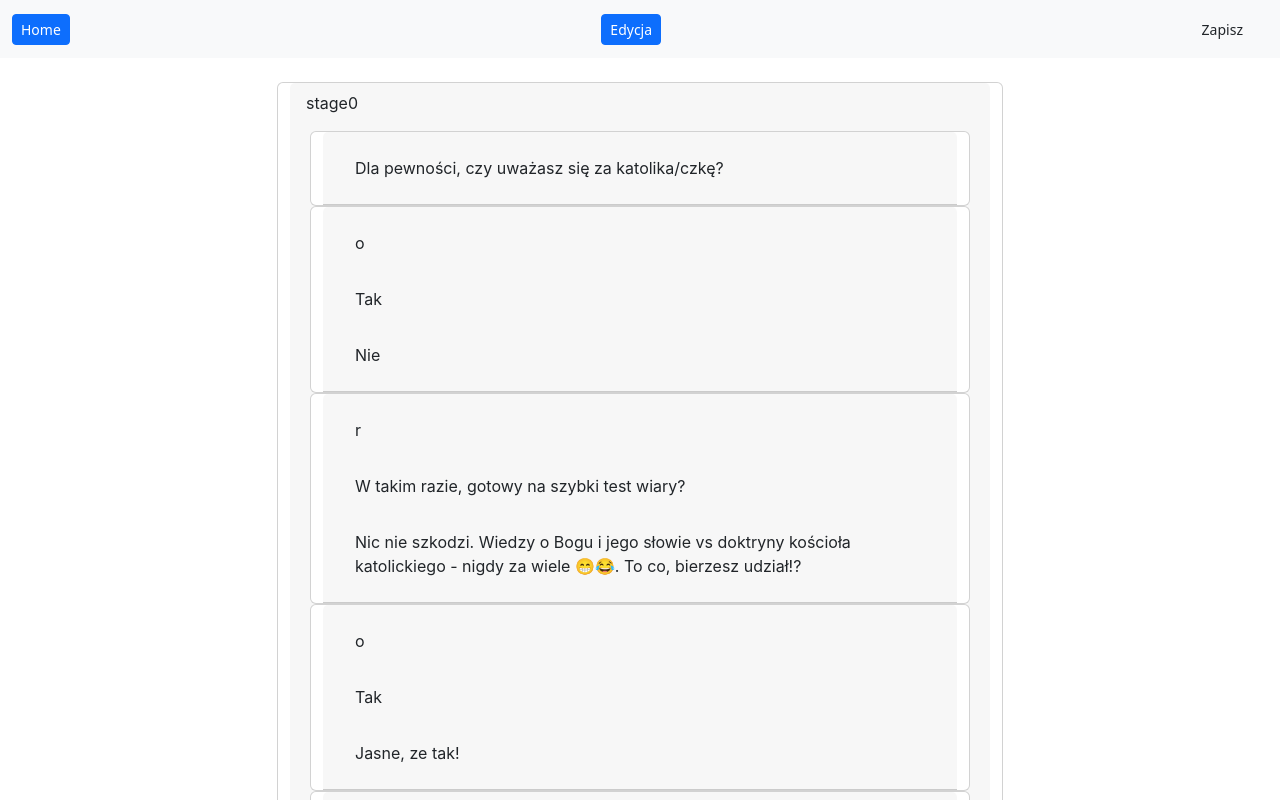
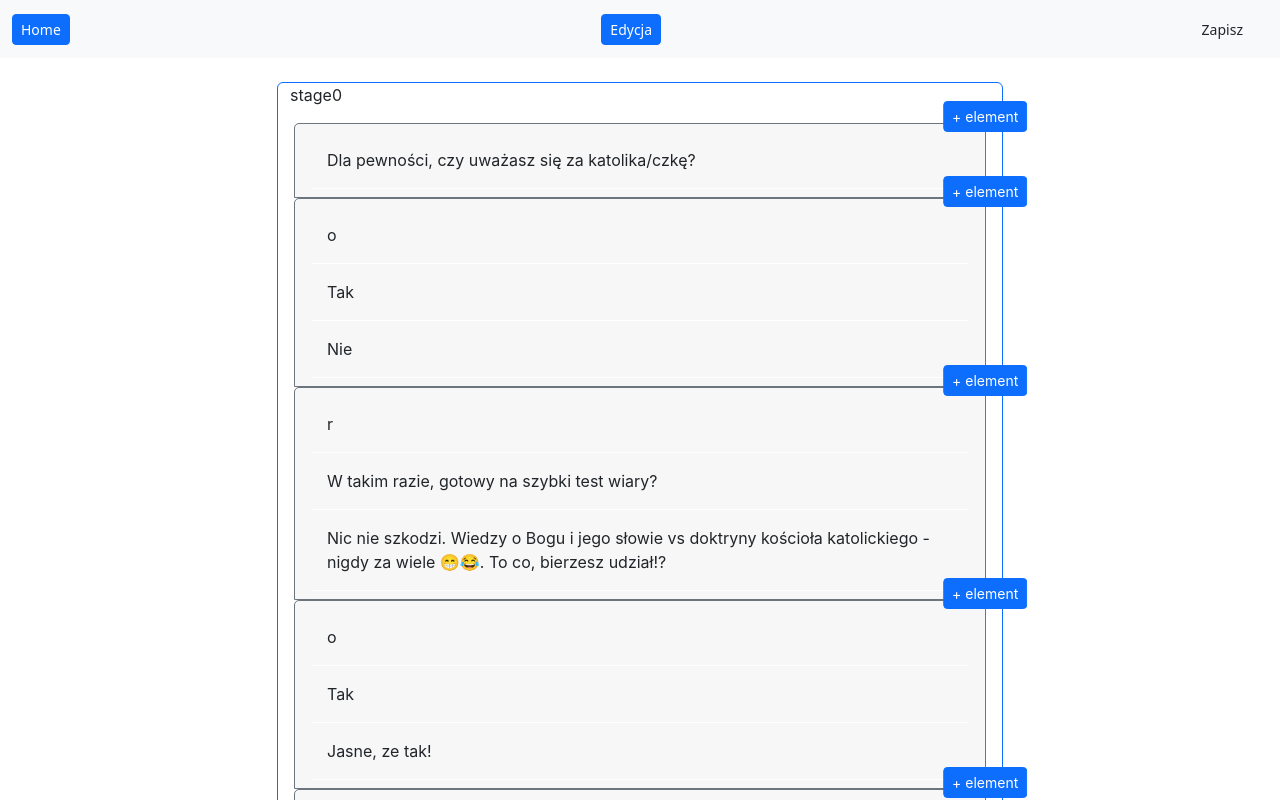
Before and after one commit to jacekrostocki/faith_survey, a website built with Parcel: page src/editor.html in a window 1280 px wide. Both pictures are taken after a click on the link "Generuj widok". Shown: the top 800 px of the page. Built offline with nearby package versions, Linux system fonts and the light colour scheme.

Commit message:
adding functionality to edit form, buttons to add sections

```diff
--- a/src/js/viewEditor.js
+++ b/src/js/viewEditor.js
@@ -1,6 +1,7 @@
 class ViewEditor {
   mainContainer = document.querySelector(".main-container");
   _btnGenerate = document.querySelector(".btn-generate-a");
+  _btnEdit = document.querySelector(".btn-edit");
 
   addHandlerEditorBtn(handler) {
     this._btnGenerate.addEventListener("click", function (e) {
@@ -33,6 +34,14 @@ class ViewEditor {
     this._btnGenerate.style.display = "none";
   }
 
+  enableEdit() {
+    //run through divs to add enbleEdit feautre
+  }
+
+  //FEATURES add plan
+  //1. add EDIT functionality
+  //1.A EDIT text // add new elements // save and set as current// keep previous version - history trial //retore
+
   _generateEditBtnMarkup() {
     return `<a class="navbar-brand" href="#"
     ><button
@@ -50,8 +59,8 @@ class ViewEditor {
             <div class="container">
                 <div class="row">
 
-                    <div class="card">
-                    <div class="card-stage-header card-header">
+                    <div class="card border border-primary border-1">
+                    <div class="card-stage-header ">
                     ${data}
 
                     <div class="card-stage-body card-body"  data-stage="${data}">
@@ -69,25 +78,25 @@ class ViewEditor {
   _generateInnerMarkup(data) {
     return `
 
-                <div class="row">
+                <div class="row" contentEditable="true">
 
-                    <div class="card">
-                        <div class="card-inner-header card-header">
+
+                        <div class="card-inner-header card-header border border-secondary" data-array=${
+                          Array.isArray(data) ? `true` : `false`
+                        } data-innerRowId=""><button class="btn-addElem btn btn-sm btn-circle btn-primary" contentEditable="false">+ element</button>
                         ${
                           Array.isArray(data)
                             ? data.map(this._markupUnwrap).join("")
-                            : `<div class="card-inner-body card-body">
-                        ${data}
-                      </div>`
+                            : this._markupUnwrap(data)
                         }
                         </div>
-                    </div>
+
 
                 </div>`;
   }
 
   _markupUnwrap(data) {
-    return `<div class="card-inner-body card-body">
+    return `<div class="card-inner-body card-body border-bottom border-white">
     ${data}
   </div>`;
   }
--- a/src/scss/style.scss
+++ b/src/scss/style.scss
@@ -32,3 +32,10 @@
 .container {
   max-width: 800px;
 }
+.btn-addElem {
+  position: absolute; /* this positions the button absolutely */
+
+  right: 0; /* this positions the button at the right of the div */
+  margin: 0; /* this removes any margins from the button */
+  transform: translateX(30%) translateY(-100%) translateZ(100px); /* this moves the button 50% outside of the div border and higher on the Z axis */
+}
```
